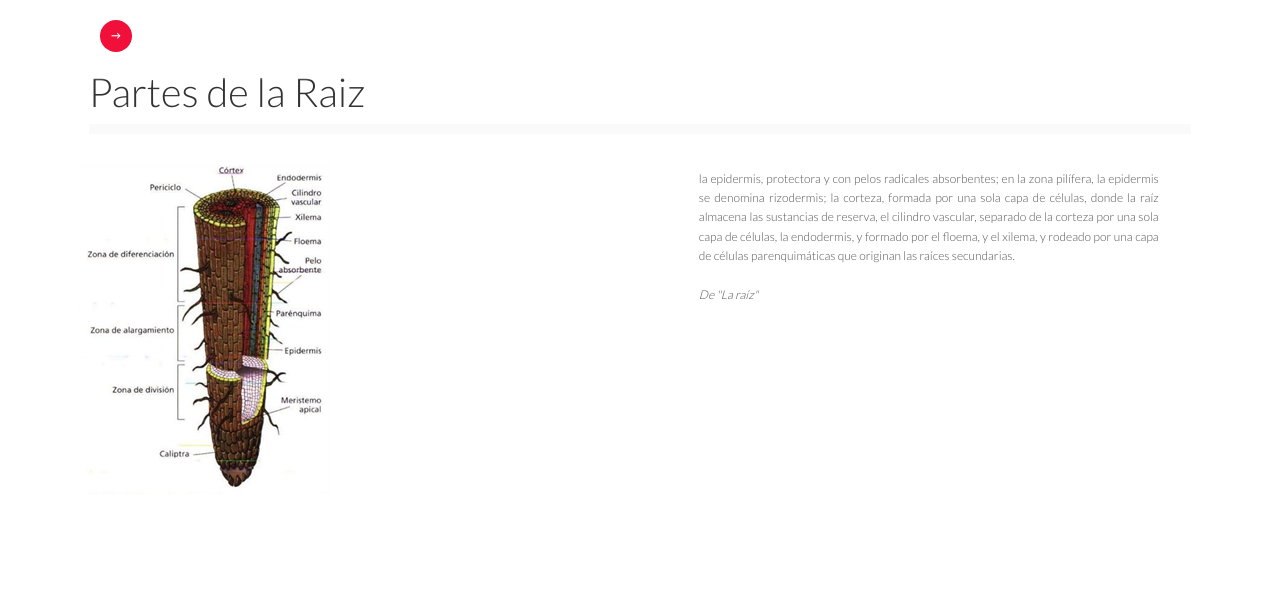
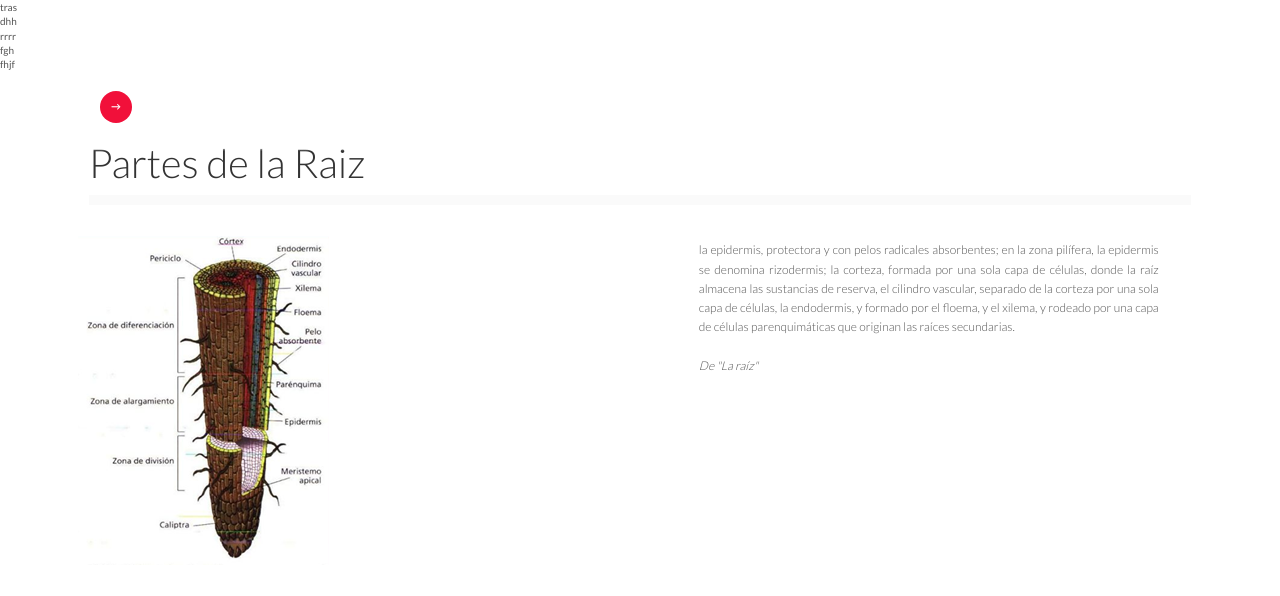
Before and after one commit to beespitia/paginasantiago, a plain HTML site: page index.html in a window 1280 px wide. Drawn offline with nearby package versions, Linux system fonts and the light colour scheme; files whose address does not match are found by name.

Commit message:
cambios 2

```diff
--- a/index.html
+++ b/index.html
@@ -17,11 +17,11 @@
 
 	</head>
 	<body>
-		<!--a href="#item1">tras</a><br>
+		<a href="#item1">tras</a><br>
 		<a href="#item2">dhh</a><br>
 		<a href="#item3">rrrr</a><br>
 		<a href="#item4">fgh</a><br>
-		<a href="#item5">fhjf</a-->
+		<a href="#item5">fhjf</a>
 
 		<a id="Transporte de Sustancias en las Plantas"><div id="container" class="container">
 			<div class="bb-custom-wrapper">
```
